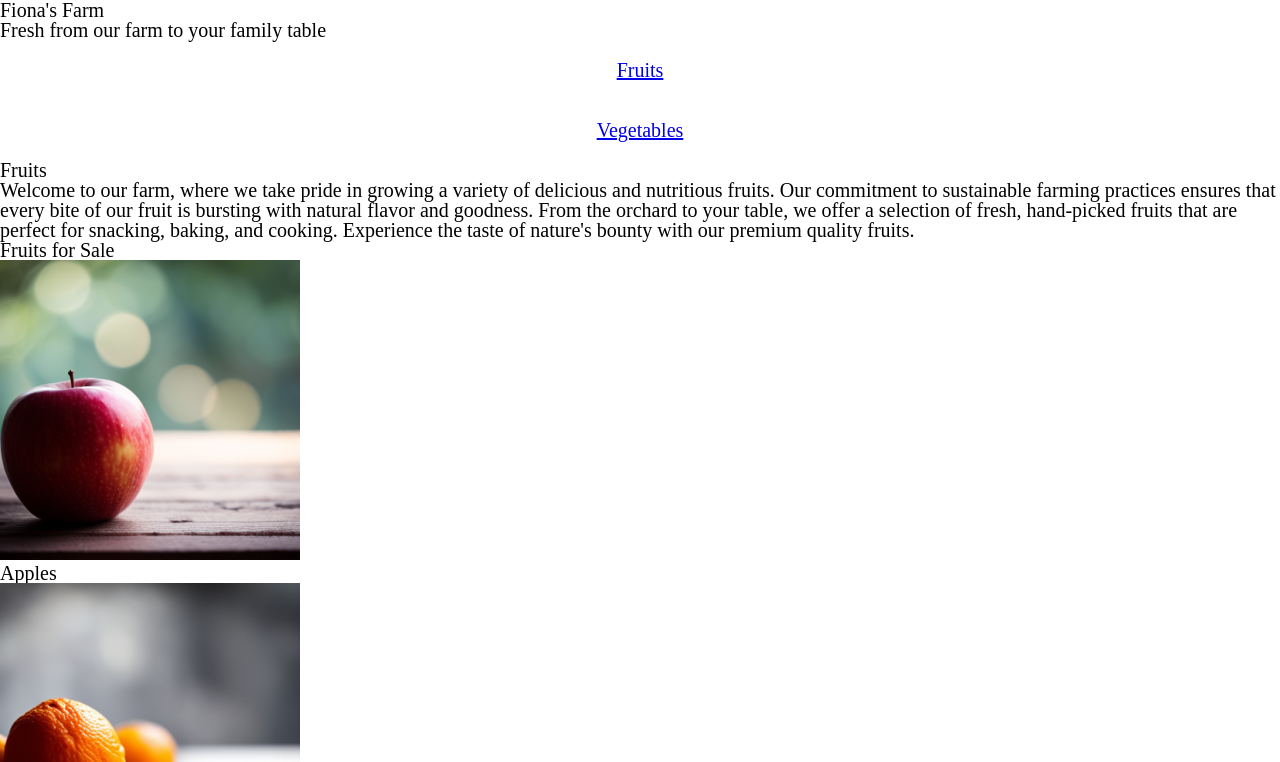
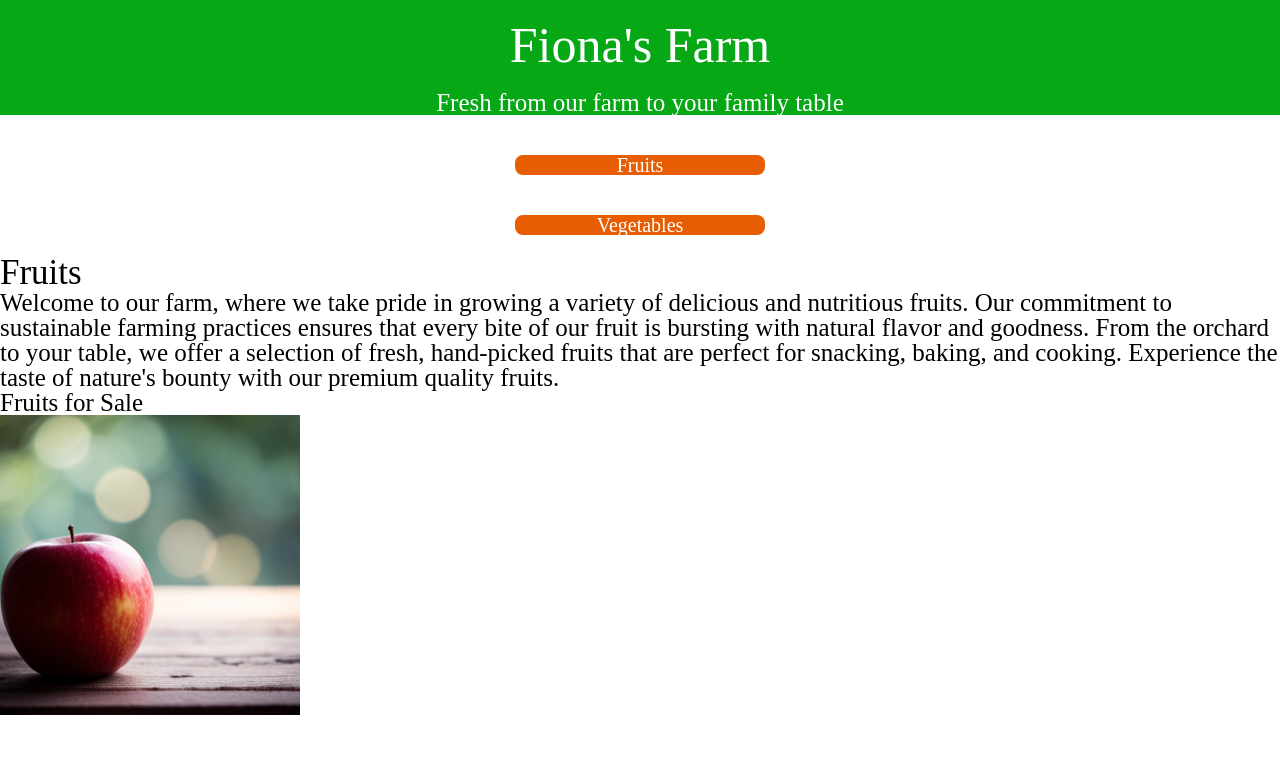
Before and after one commit to JonasGonzales02/Farm, a plain HTML site: page index.html in a window 1280 px wide. Shown: the top 762 px of the page. Drawn offline with Linux system fonts and the light colour scheme; a web font is replaced by a local one.

Commit message:
Update styles.css

```diff
--- a/styles.css
+++ b/styles.css
@@ -82,6 +82,62 @@ table {
     --white:#ffffff;
 }
 /* --------------------GLOBAL STYLES (mobile first/small) --------------------*/
+h1, h2, h3{
+    font-family: "Irish Grover";
+}
+h1{
+    font-size: 2.5rem;
+    margin:1rem;
+}
+h2{
+    font-size: 1.75rem;
+}
+h3 , p{
+    font-size: 1.25rem;
+}
+p{
+    font-family: "habibi";
+}
+header{
+    background-color: #06A816;
+    color: #ffffff;
+    display:grid;
+    padding: 0;
+    text-align: center;
+
+}
+nav{
+    margin: 1rem 1rem 0;
+}
+ul{
+    display:grid;
+    list-style: none;
+    justify-content: center;
+    padding: 0;
+}
+a{
+    display: block;
+    text-decoration: none;
+    border-radius: 8px;
+    background-color: #E75D02;
+    width:250px;
+    color: #ffffff;
+}
+main{
+    margin: 0 1rem, 1rem, 1rem;
+}
+figure{
+    height: 350px;
+}
+figure p{
+    color:#ffffff;
+    width: 130px;
+    display: block;
+}
+
+
+
+
 @media (min-width:428px) {
 #sale-fruit{
     display:grid;
```
